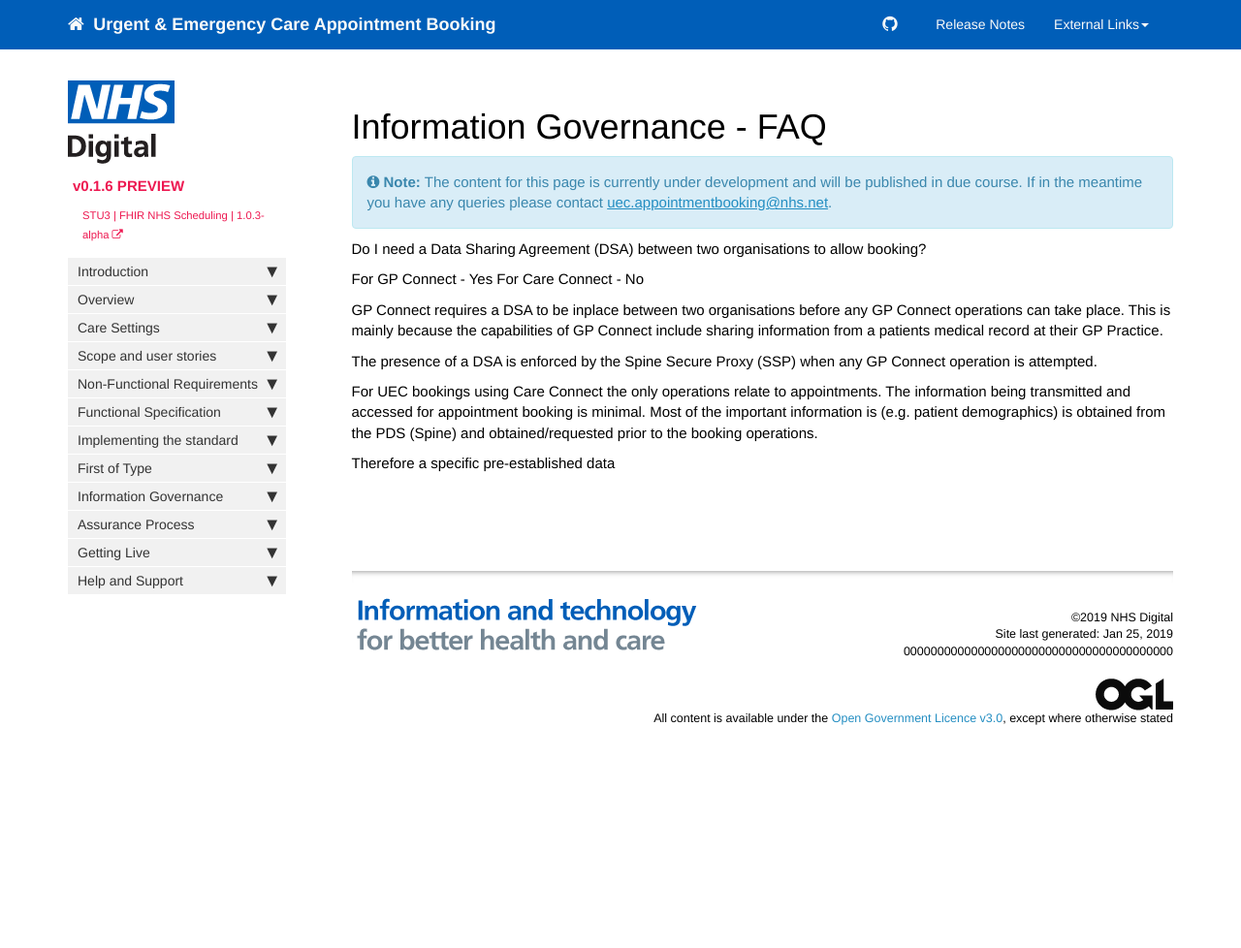
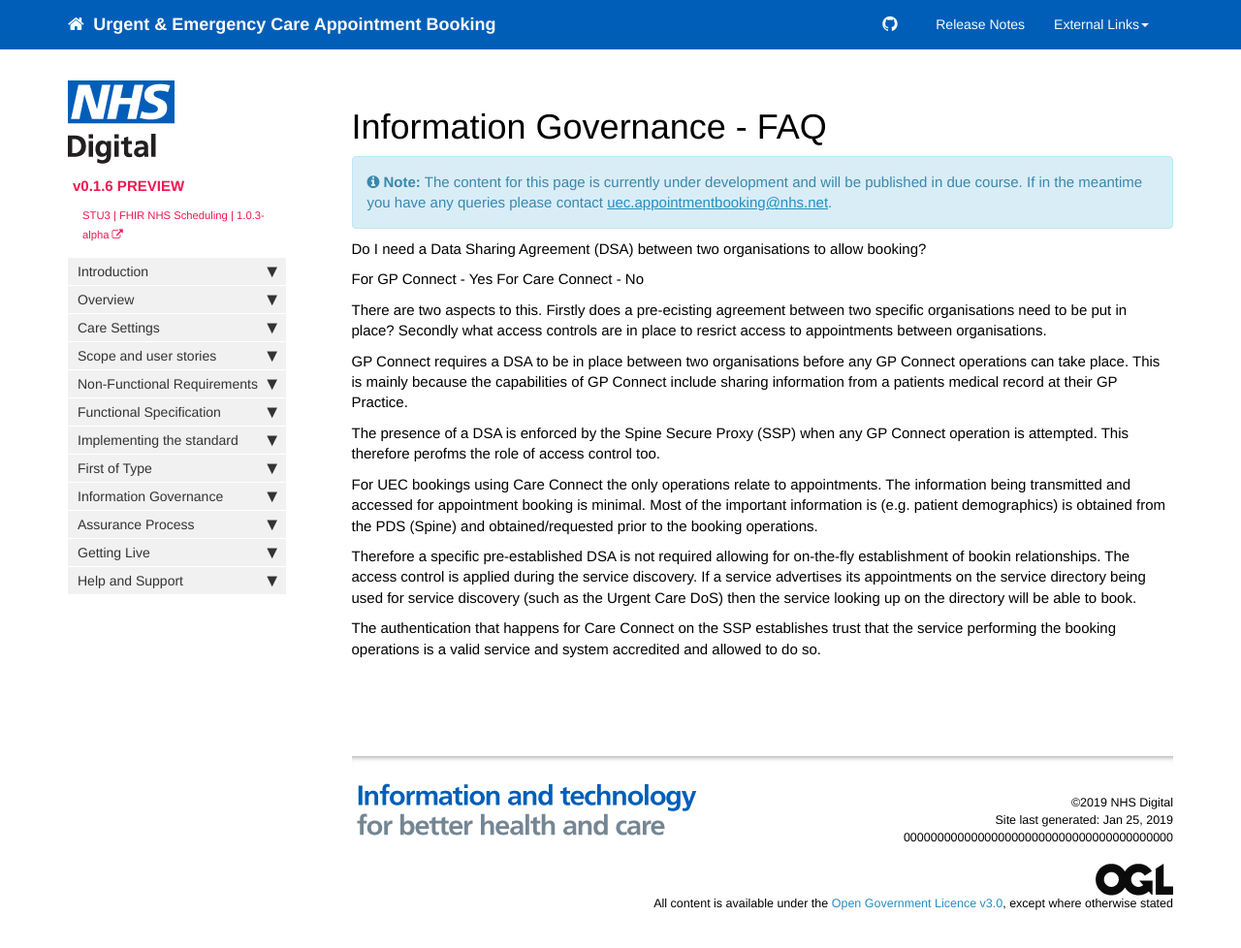
Before and after one commit to nhsd-a2si/docs-uec-appts, a Jekyll site: the page built from _pages/ig/faq.md, in a window 1280 px wide and 1002 px high. Shown: the top 978 px of the window at 97% size. Built offline with Jekyll 4.4.1, drawn with Linux system fonts in a browser that asks for light colours; nearby versions of some CDN libraries.

Commit message:
Update faq.md

```diff
--- a/_pages/ig/faq.md
+++ b/_pages/ig/faq.md
@@ -14,11 +14,14 @@ Do I need a Data Sharing Agreement (DSA) between two organisations to allow book
 For GP Connect - Yes
 For Care Connect - No
 
+There are two aspects to this. Firstly does a pre-ecisting agreement between two specific organisations need to be put in place? Secondly what access controls are in place to resrict access to appointments between organisations.
 
-GP Connect requires a DSA to be inplace between two organisations before any GP Connect operations can take place. This is mainly because the capabilities of GP Connect include sharing information from a patients medical record at their GP Practice.
+GP Connect requires a DSA to be in place between two organisations before any GP Connect operations can take place. This is mainly because the capabilities of GP Connect include sharing information from a patients medical record at their GP Practice.
 
-The presence of a DSA is enforced by the Spine Secure Proxy (SSP) when any GP Connect operation is attempted.
+The presence of a DSA is enforced by the Spine Secure Proxy (SSP) when any GP Connect operation is attempted. This therefore perofms the role of access control too.
 
 For UEC bookings using Care Connect the only operations relate to appointments. The information being transmitted and accessed for appointment booking is minimal. Most of the important information is (e.g. patient demographics) is obtained from the PDS (Spine) and obtained/requested prior to the booking operations.
 
-Therefore a specific pre-established data
+Therefore a specific pre-established DSA is not required allowing for on-the-fly establishment of bookin relationships. The access control is applied during the service discovery. If a service advertises its appointments on the service directory being used for service discovery (such as the Urgent Care DoS) then the service looking up on the directory will be able to book.
+
+The authentication that happens for Care Connect on the SSP establishes trust that the service performing the booking operations is a valid service and system accredited and allowed to do so.
```
